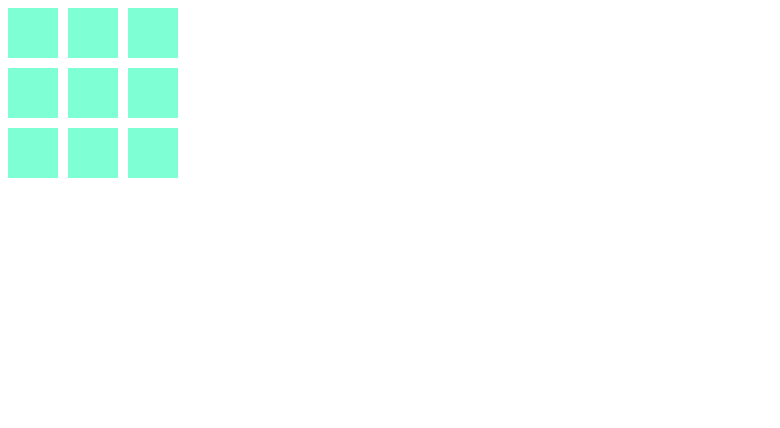
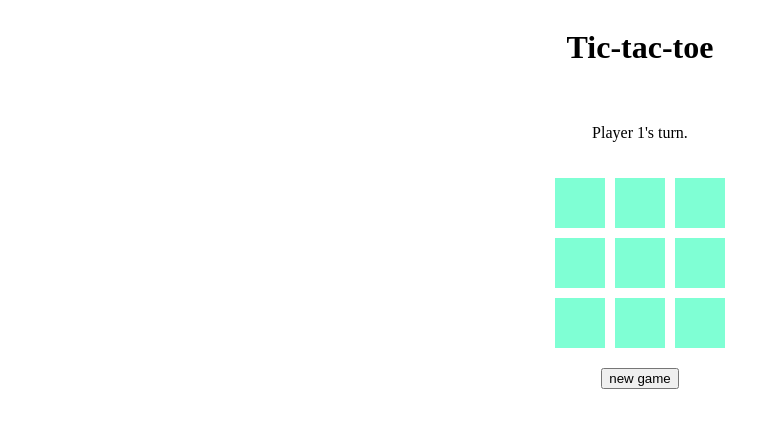
Before and after one commit to muahchee/tic-tac-toe, a plain HTML site: page index.html in a window 1280 px wide. Shown: the whole page, without its empty margins (0-780 px from the left). Drawn offline with Linux system fonts and the light colour scheme.

Commit message:
Add game status display

```diff
--- a/index.html
+++ b/index.html
@@ -8,7 +8,14 @@
 </head>
 <body>
 
-  <div class="board-cont">
+  <div class="main-cont">
+    <h1>Tic-tac-toe</h1>
+    <div class="game-status">
+      <p class="status-text"></p>
+    </div>
+    <div class="board-cont">
+    </div>
+    <button class="new-game">new game</button>
   </div>
 
   <script src="script.js"></script>
--- a/script.js
+++ b/script.js
@@ -316,10 +316,40 @@ const Display =(() =>{
   const player1 = Players.player1;
   const player2 = Players.player2;
 
+  const mainCont = document.querySelector(".main-cont")
   const boardCont = document.querySelector(".board-cont");
+
+  //--display game status--
+  const gameStatus = document.querySelector(".status-text");
+
+  const setGameStatus = (() =>{
+    if (player1.getWinStatus() === true){
+
+      gameStatus.textContent = "Player 1 wins!"
+
+    } else if (player2.getWinStatus() === true){
+
+      gameStatus.textContent = "Player 2 wins!"
+
+    } else if (CheckWin.checkDraw() === true){
+
+      gameStatus.textContent = "It's a draw!"
+
+    } else{
+
+      if (Game.getTurn() % 2 == 0){
+        gameStatus.textContent = "Player 2's turn."
+      } else{
+        gameStatus.textContent = "Player 1's turn."
+      }
+
+    }
+  })
 
   //--render array board onto webpage (no marks)--
   const displayBoard = () => {
+
+    setGameStatus();
 
     for (let i = 0; i < board.length; i++){
       const rowCont = document.createElement("div");
@@ -333,8 +363,8 @@ const Display =(() =>{
         columnCell.setAttribute("col", j);
         rowCont.appendChild(columnCell);
       }
-    }
-  }
+    };
+  };
 
   const setCellCLick = (() =>{
   //--add mark when player clicks on cell--
@@ -348,6 +378,7 @@ const Display =(() =>{
         const colCoord = Number(cellList[i].getAttribute('col'));
 
         //check if cell is occupied, nothing happens if there's already a mark there
+        //also if stops the game if winner is determined
         if (!cellList[i].firstChild && player1.getWinStatus() === false && player2.getWinStatus() === false){
 
           if (Game.getTurn() % 2 === 0){
@@ -369,11 +400,29 @@ const Display =(() =>{
           }
 
           Game.placeMark(rowCoord, colCoord);
+          setGameStatus();
         };
 
       })
     }
   });
+
+  //--make new game button--
+  const newGamebtn = document.querySelector(".new-game");
+
+  newGamebtn.addEventListener("click", () =>{
+    Game.newGame();
+
+    //remove all cells
+    while (boardCont.firstChild){
+      boardCont.removeChild(boardCont.lastChild);
+    }
+
+    //re-display fresh cells
+    displayBoard();
+    //re-set event listeners
+    setCellCLick()
+  })
 
  return {displayBoard, boardCont, setCellCLick}
 
--- a/style.css
+++ b/style.css
@@ -1,3 +1,15 @@
+*{
+  box-sizing: border-box;
+}
+
+.main-cont{
+  display: flex;
+  flex-direction: column;
+  justify-content: center;
+  align-items: center;
+  gap: 20px;
+}
+
 .board-cont {
   display: grid;
   grid-template-columns: 1fr;
```
